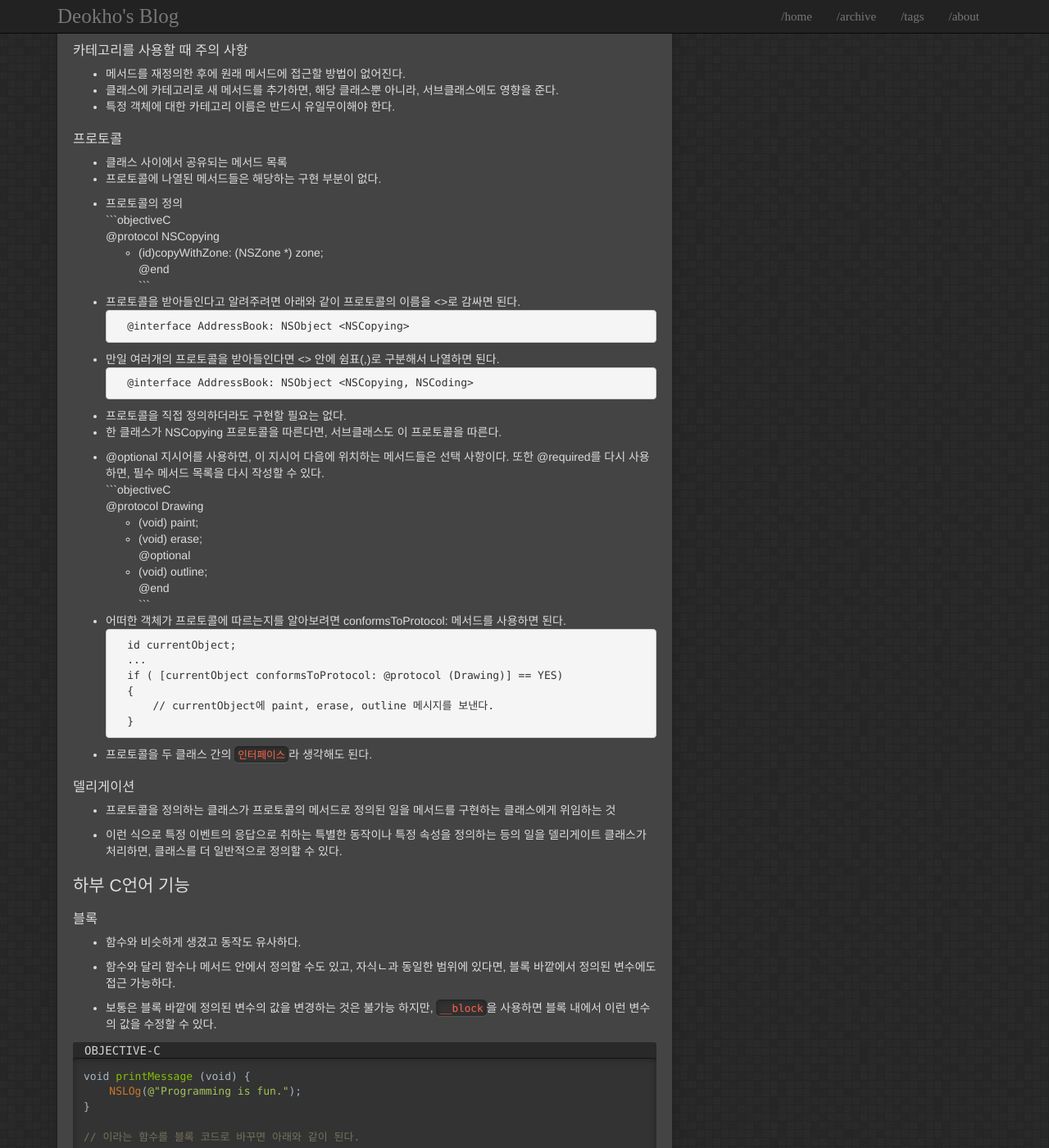
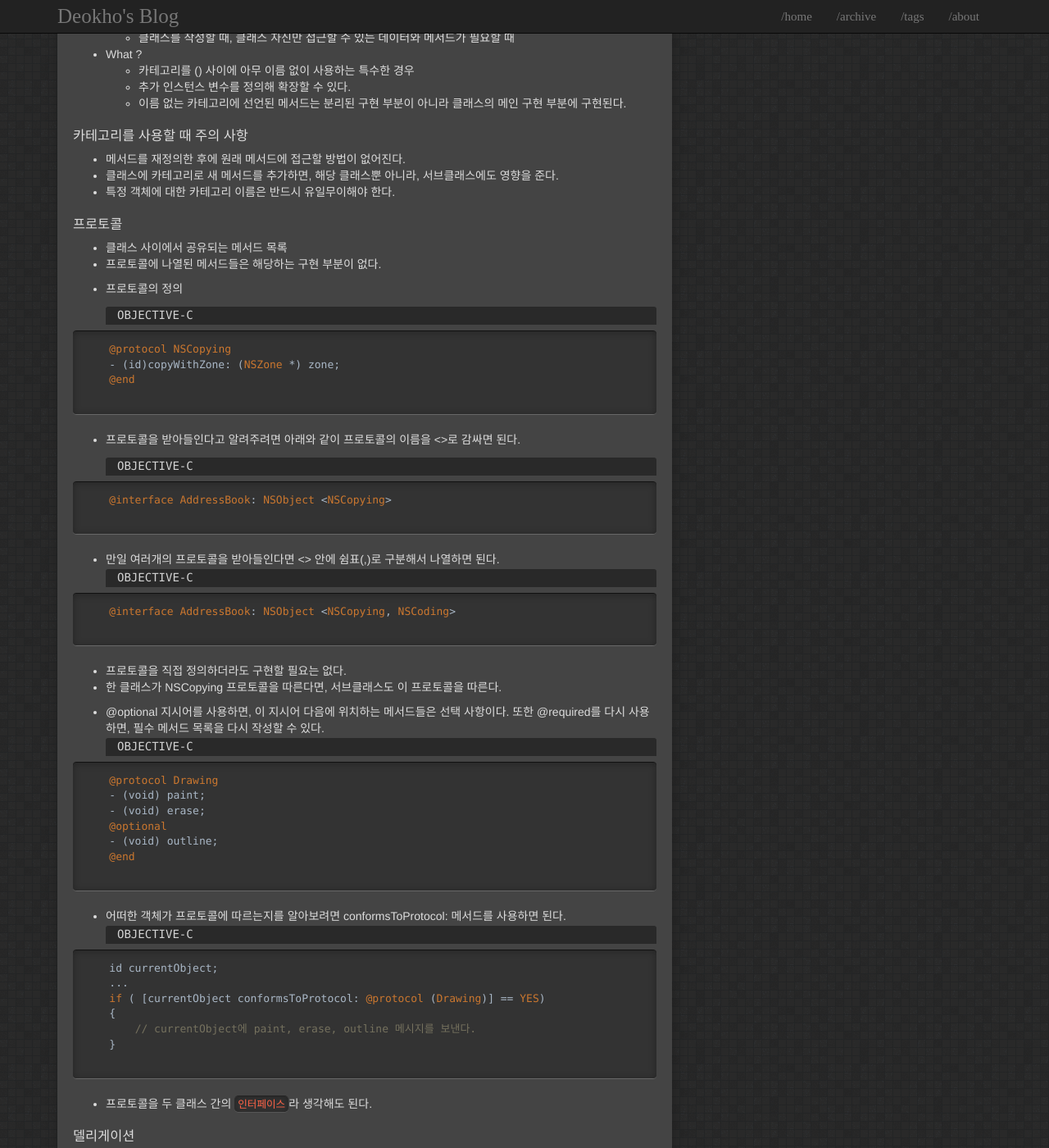
Before and after one commit to LeeDeokho/LeeDeokHo.github.io, a Jekyll site: the page built from _posts/2018-03-13-Programming-ObjC.md, in a window 1280 px wide and 1400 px high, scrolled down 2043 px. Shown: the whole window at 82% size. Built offline with Jekyll 4.4.1, drawn with Linux system fonts in a browser that asks for light colours; comment, search, counter and statistics services are not loaded; some of the changed text lies outside the part shown.

Commit message:
modifty syntax highlighting

````diff
--- a/_posts/2018-03-13-Programming-ObjC.md
+++ b/_posts/2018-03-13-Programming-ObjC.md
@@ -24,7 +24,9 @@ comments: true
 
 Fraction Class와 Complex class에 같은 이름의 print라는 메서드가 있다고 하자.
 
-```objectiveC
+>OBJECTIVE-C
+{:.filename}
+{% highlight swift %}
 #import "Fraction.h"
 #import "Complex.h"
 
@@ -54,7 +56,7 @@ int main(int argc, char *argv[]) {
 10 + 2.5i
 */
 
-```
+{% endhighlight %}
 
 dataValue가 어떤 클래스의 print를 호출 하는 지 어떻게 알 수 있을까 ??
 Objective-C 시스템이 언제나 객체가 속한 클래스를 알고 있다는 사실에 숨어 있다.
@@ -86,8 +88,10 @@ Objective-C 시스템이 언제나 객체가 속한 클래스를 알고 있다
 
 - Example
     - Fraction 이라는 클래스에 add, mul, sub, div라는 메서드를 추가하고 싶다고 하자.
-    ```ObjectiveC
-    #import "Fraction.h"
+    >OBJECTIVE-C
+    {:.filename}
+    {% highlight swift %}
+     #import "Fraction.h"
     @interface Fraction (MathOps)
     // 이 코드는 컴파일러에게 Fraction 클래스의 새 카테고리로 MathOps를 정의한다고 알린다.
     - (Fraction *) add: (Fraction *) f;
@@ -95,7 +99,8 @@ Objective-C 시스템이 언제나 객체가 속한 클래스를 알고 있다
     - (Fraction *) sub: (Fraction *) f;
     - (Fraction *) div: (Fraction *) f;
     @end
-    ```
+
+    {% endhighlight %}
 
 ### 클래스 확장
 - When ?
@@ -117,42 +122,56 @@ Objective-C 시스템이 언제나 객체가 속한 클래스를 알고 있다
 - 프로토콜에 나열된 메서드들은 해당하는 구현 부분이 없다.
 
 - 프로토콜의 정의
-    ```objectiveC
+
+    >OBJECTIVE-C
+    {:.filename}
+    {% highlight swift %}
     @protocol NSCopying
     - (id)copyWithZone: (NSZone *) zone;
     @end
-    ```
+    {% endhighlight %}
+
 - 프로토콜을 받아들인다고 알려주려면 아래와 같이 프로토콜의 이름을 <>로 감싸면 된다.
-    ```objectiveC
+
+    >OBJECTIVE-C
+    {:.filename}
+    {% highlight swift %}
     @interface AddressBook: NSObject <NSCopying>
-    ```
+    {% endhighlight %}
 
 - 만일 여러개의 프로토콜을 받아들인다면 <> 안에 쉼표(,)로 구분해서 나열하면 된다.
-    ```objectiveC
+    >OBJECTIVE-C
+    {:.filename}
+    {% highlight swift %}
     @interface AddressBook: NSObject <NSCopying, NSCoding>
-    ```
+    {% endhighlight %}
 
 - 프로토콜을 직접 정의하더라도 구현할 필요는 없다.
 - 한 클래스가 NSCopying 프로토콜을 따른다면, 서브클래스도 이 프로토콜을 따른다.
 
 - @optional 지시어를 사용하면, 이 지시어 다음에 위치하는 메서드들은 선택 사항이다. 또한 @required를 다시 사용하면, 필수 메서드 목록을 다시 작성할 수 있다.
-    ```objectiveC
+    >OBJECTIVE-C
+    {:.filename}
+    {% highlight swift %}
     @protocol Drawing
     - (void) paint;
     - (void) erase;
     @optional
     - (void) outline;
     @end
-    ```
+    {% endhighlight %}
+
 - 어떠한 객체가 프로토콜에 따르는지를 알아보려면 conformsToProtocol: 메서드를 사용하면 된다.
-    ```objectiveC
+    >OBJECTIVE-C
+    {:.filename}
+    {% highlight swift %}
     id currentObject;
     ...
     if ( [currentObject conformsToProtocol: @protocol (Drawing)] == YES)
     {
         // currentObject에 paint, erase, outline 메시지를 보낸다.
     }
-    ```
+    {% endhighlight %}
 
 - 프로토콜을 두 클래스 간의 `인터페이스`라 생각해도 된다.
 
````
Also changed, not shown: other parts of _posts/2018-03-13-Programming-ObjC.md (+3 -0 lines).
